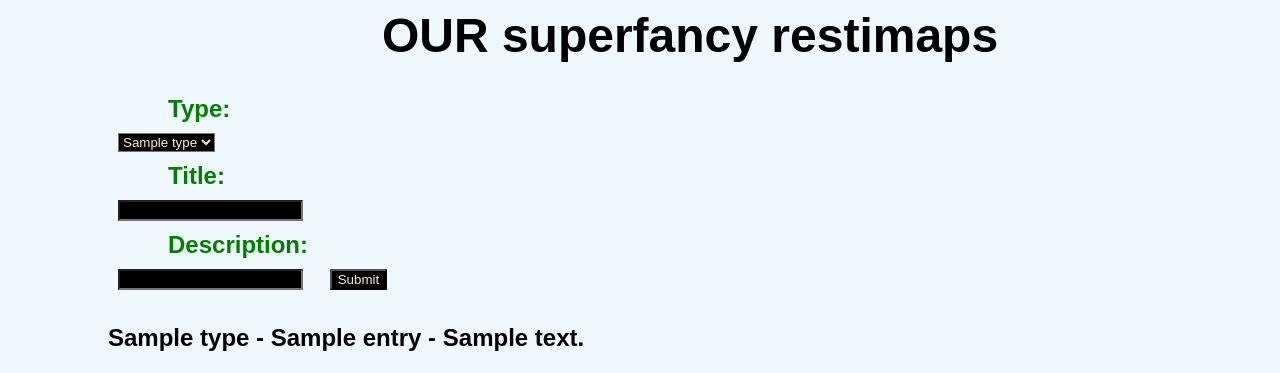
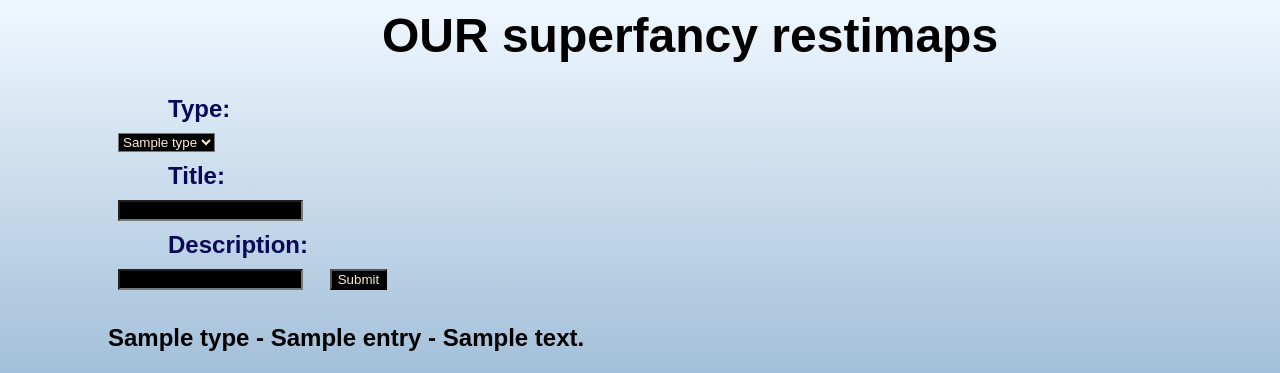
Before and after one commit to nkode-academy/academy_project, a Flask app: template templates/home.html in a window 1280 px wide. Shown: the top 373 px of the page. Run offline with Flask 2, Linux system fonts and the light colour scheme; the template is opened without the code that fills it: most values are stand-ins (such as "Sample title", 1, 10 or a date in 2020).

Commit message:
chang of background color

```diff
--- a/templates/home.html
+++ b/templates/home.html
@@ -1,6 +1,7 @@
 <style>
     html {
-        background-color: aliceblue;
+        background-color:aliceblue;
+        background-image: linear-gradient(#f0f8ff, #447aaa);
 
 
 
@@ -12,7 +13,7 @@
     }
 
     label {
-        color: green;
+        color: rgb(10, 8, 88);
         padding: 10px;
         margin: 50px;
     }
```
